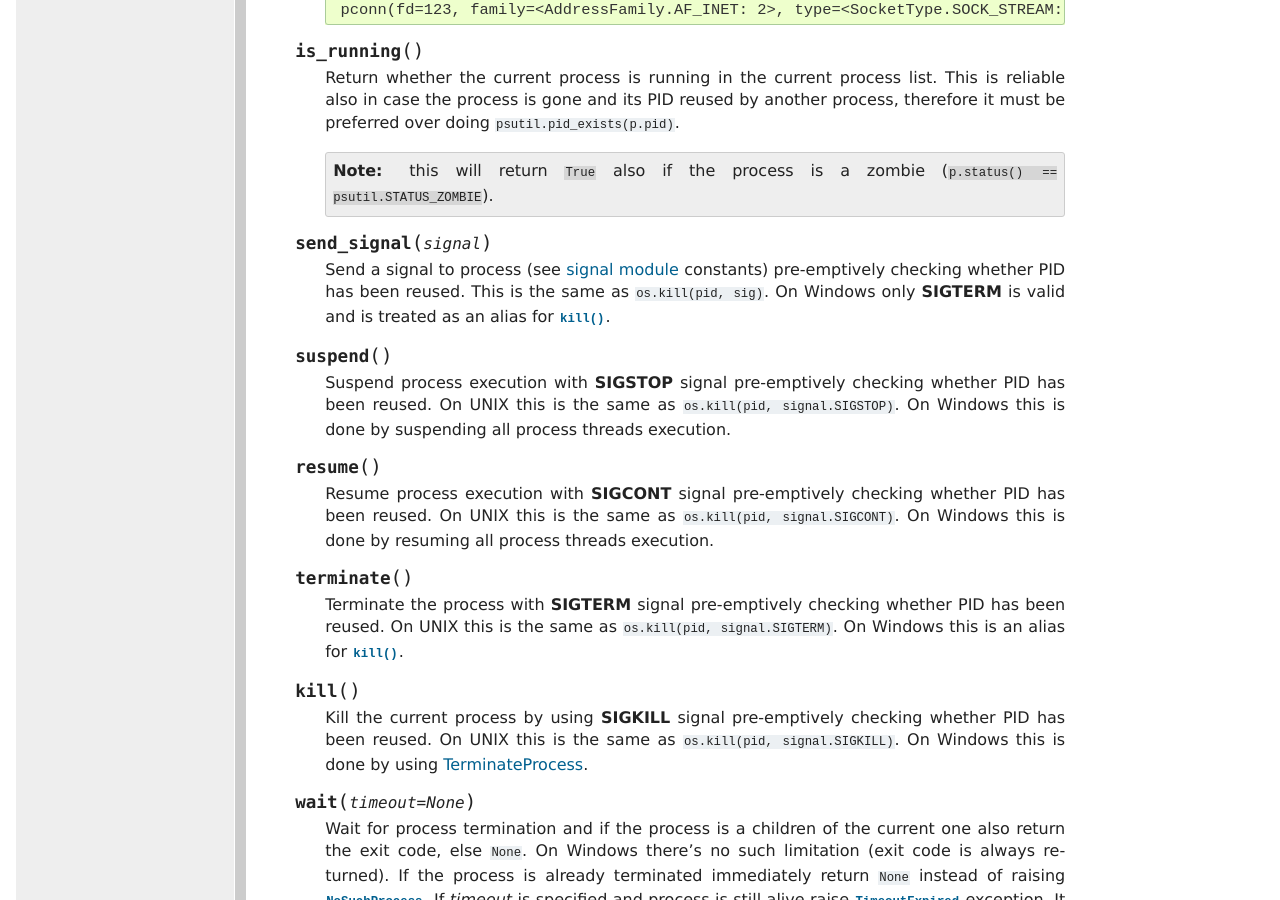
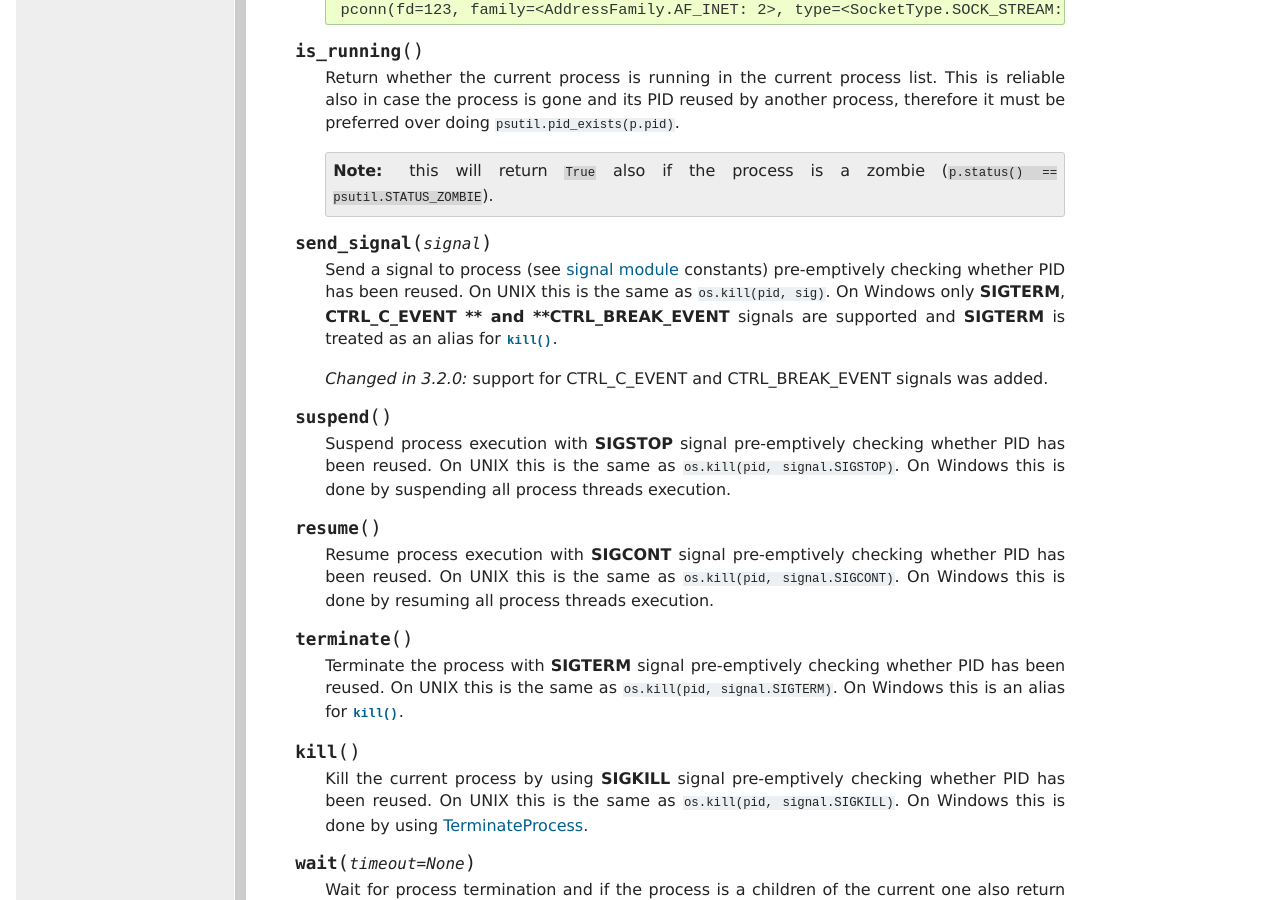
Before and after one commit to giampaolo/psutil, a Sphinx documentation site: the page built from docs/index.rst, in a window 1280 px wide and 900 px high, scrolled down 18597 px. Built offline with Sphinx 7.4.7, drawn with Linux system fonts in a browser that asks for light colours; formulas are drawn with MathJax 3; some of the changed text lies outside the part shown.

Commit message:
fix #644: add support for CTRL_* signals on Windows

```diff
--- a/HISTORY.rst
+++ b/HISTORY.rst
@@ -1,10 +1,12 @@
 Bug tracker at https://github.com/giampaolo/psutil/issues
 
-3.1.2 - XXXX-XX-XX
+3.2.0 - XXXX-XX-XX
 ==================
 
 **Enhancements**
 
+- #644: [Windows] added support for CTRL_C_EVENT and CTRL_BREAK_EVENT signals
+  to use with Process.send_signal().
 - #648: CI test integration for OSX. (patch by Jeff Tang)
 - #663: net_if_addrs() now returns point-to-point addresses (for VPNs).
 - #655: [Windows] different issues regarding unicode handling were fixed. On
--- a/docs/index.rst
+++ b/docs/index.rst
@@ -457,7 +457,7 @@ Network
 
   *New in 3.0.0*
 
-  *Changed in 3.1.2:* *ptp* field was added.
+  *Changed in 3.2.0:* *ptp* field was added.
 
 .. function:: net_if_stats()
 
@@ -1183,9 +1183,13 @@ Process class
      Send a signal to process (see
      `signal module <http://docs.python.org//library/signal.html>`__
      constants) pre-emptively checking whether PID has been reused.
-     This is the same as ``os.kill(pid, sig)``.
-     On Windows only **SIGTERM** is valid and is treated as an alias for
+     On UNIX this is the same as ``os.kill(pid, sig)``.
+     On Windows only **SIGTERM**, **CTRL_C_EVENT ** and **CTRL_BREAK_EVENT**
+     signals are supported and **SIGTERM** is treated as an alias for
      :meth:`kill()`.
+
+     *Changed in 3.2.0:* support for CTRL_C_EVENT and CTRL_BREAK_EVENT signals
+     was added.
 
   .. method:: suspend()
 
```
Also changed, not shown: psutil/__init__.py (+7 -1 lines), 2 other files.
